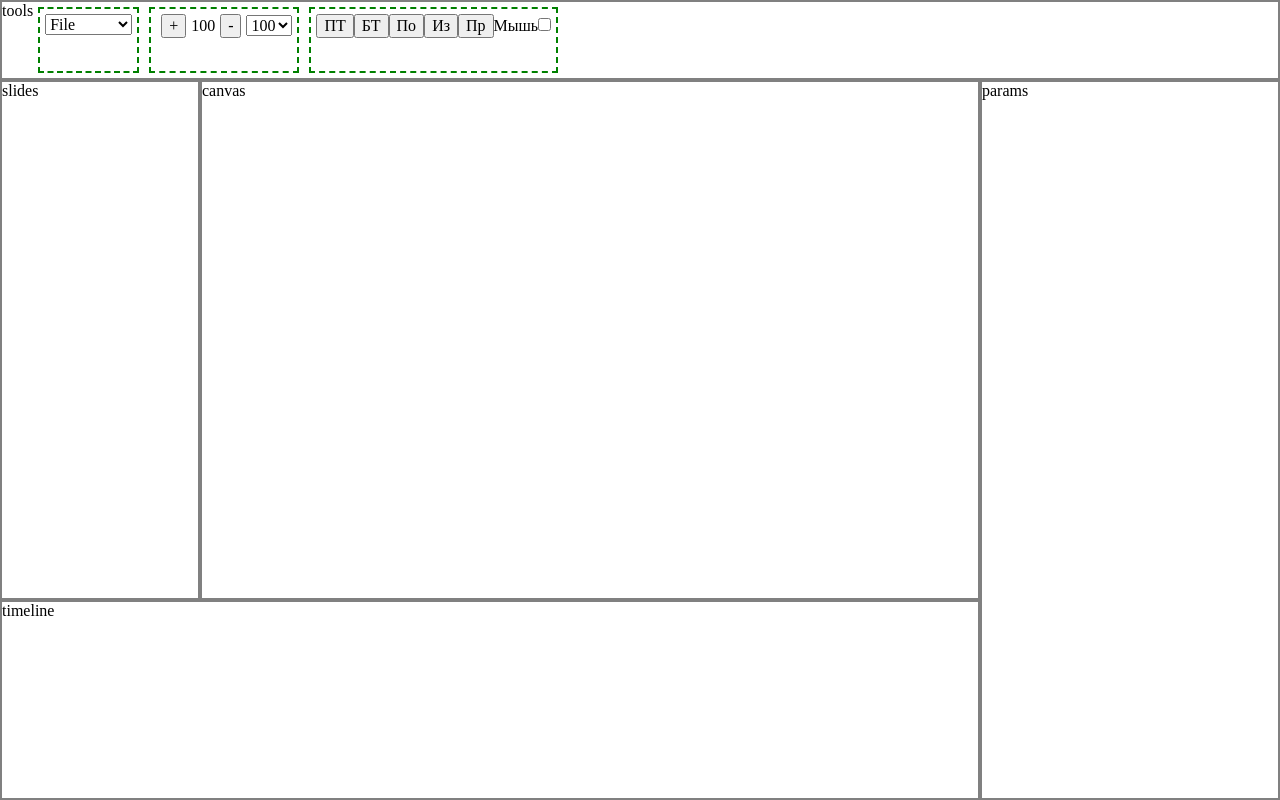
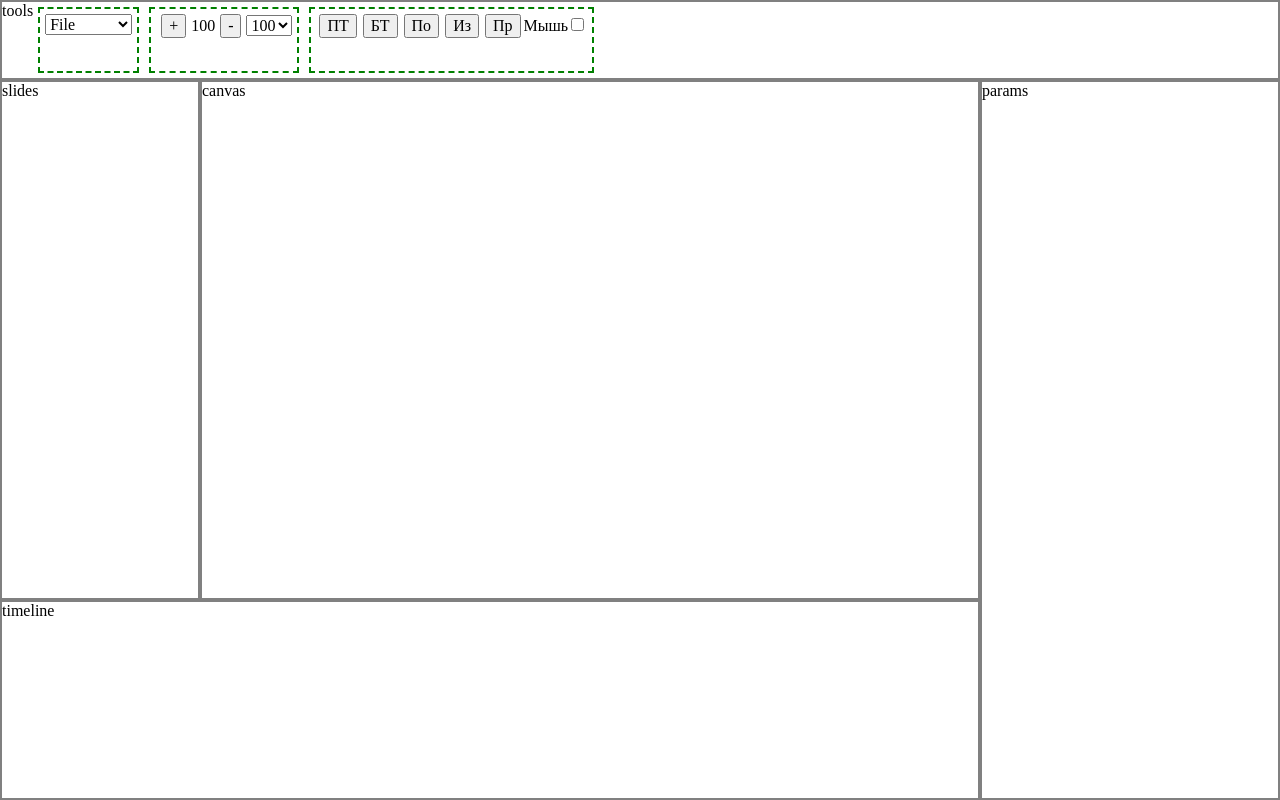
Before and after one commit to kvazimode/capticlone-desktop, a React app: page / in a window 1280 px wide. Built offline with nearby package versions, Linux system fonts and the light colour scheme.

Commit message:
styles for element buttons

```diff
--- a/public/css/inputs.css
+++ b/public/css/inputs.css
@@ -1,3 +1,11 @@
 .button-zoom {
     margin: 0 5px;
 }
+
+.button-element {
+    margin: 0 3px;
+}
+
+.checkbox-mouse {
+    margin: 0 3px;
+}
```
